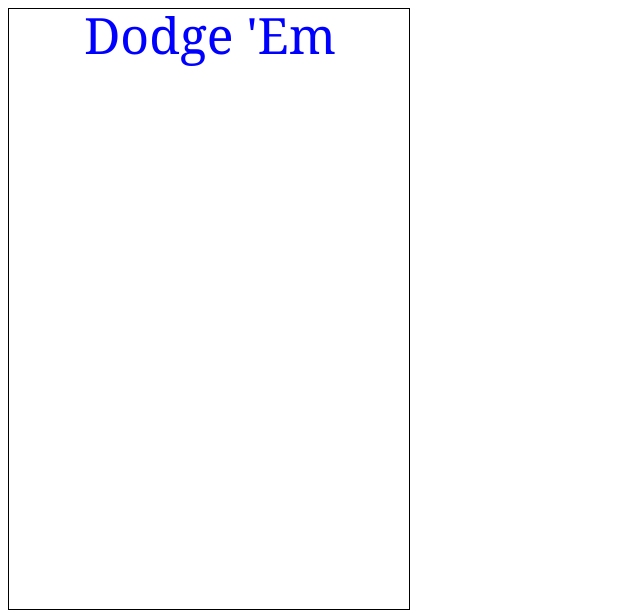
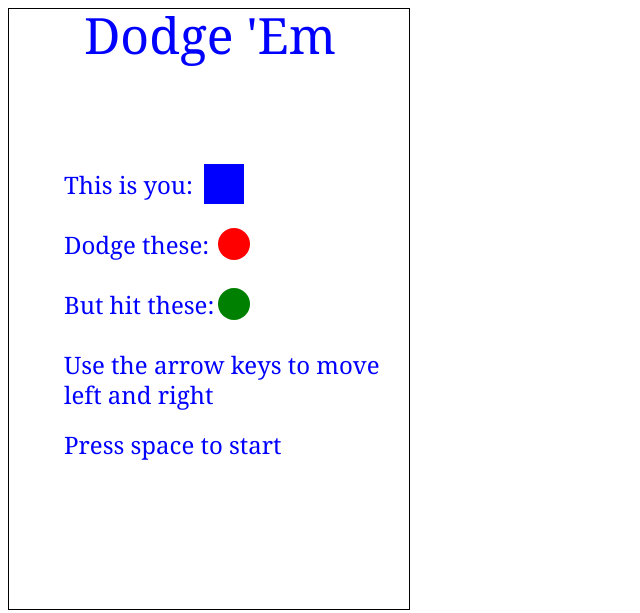
Before and after one commit to Tangler203/Dodge-Em, a plain HTML site: page index.html in a window 1280 px wide. Shown: the whole page, without its empty margins (0-640 px from the left). Drawn offline with Linux system fonts and the light colour scheme.

Commit message:
commit 7
Added instructions to start screen, changed some values

```diff
--- a/index.html
+++ b/index.html
@@ -29,9 +29,9 @@
           var ctx = canvas.getContext("2d");
 
           // How often balls spawn
-          var spawnRate = 1500;
+          var spawnRate = 2000;
           // How fast they Fall
-          var spawnRateOfDescent = 1;
+          var spawnRateOfDescent = 3;
           var lastSpawn = -1;
           // save the starting time (used to calc elapsed time)
           var time = Date.now();
@@ -207,11 +207,38 @@
               score = 0;
               circs.splice(0,circs.length); // empty circle array
               ctx.clearRect(0, 0, canvas.width, canvas.height);
+
+              //Some text
               ctx.font = "50px Georgia";
               ctx.fillStyle = "blue"
               ctx.fillText("Dodge 'Em", 75, 45);
 
+              ctx.font = "24px Georgia";
+              ctx.fillText("This is you:", 55, 185);
+              ctx.fillText("Dodge these:", 55, 245);
+              ctx.fillText("But hit these:" , 55 , 305);
+              ctx.fillText("Use the arrow keys to move" , 55 , 365);
+              ctx.fillText("left and right" , 55 , 395);
+              ctx.fillText("Press space to start" , 55 , 445);
 
+
+
+              ctx.beginPath();
+              ctx.rect(195, 155, player.width, player.height);
+              ctx.fill();
+              ctx.closePath();
+
+              ctx.beginPath();
+              ctx.arc(225, 235, 16, 0, Math.PI * 2);
+              ctx.closePath();
+              ctx.fillStyle = "red";
+              ctx.fill();
+
+              ctx.beginPath();
+              ctx.arc(225, 295, 16, 0, Math.PI * 2);
+              ctx.closePath();
+              ctx.fillStyle = "green";
+              ctx.fill();
 
           }
 
```
